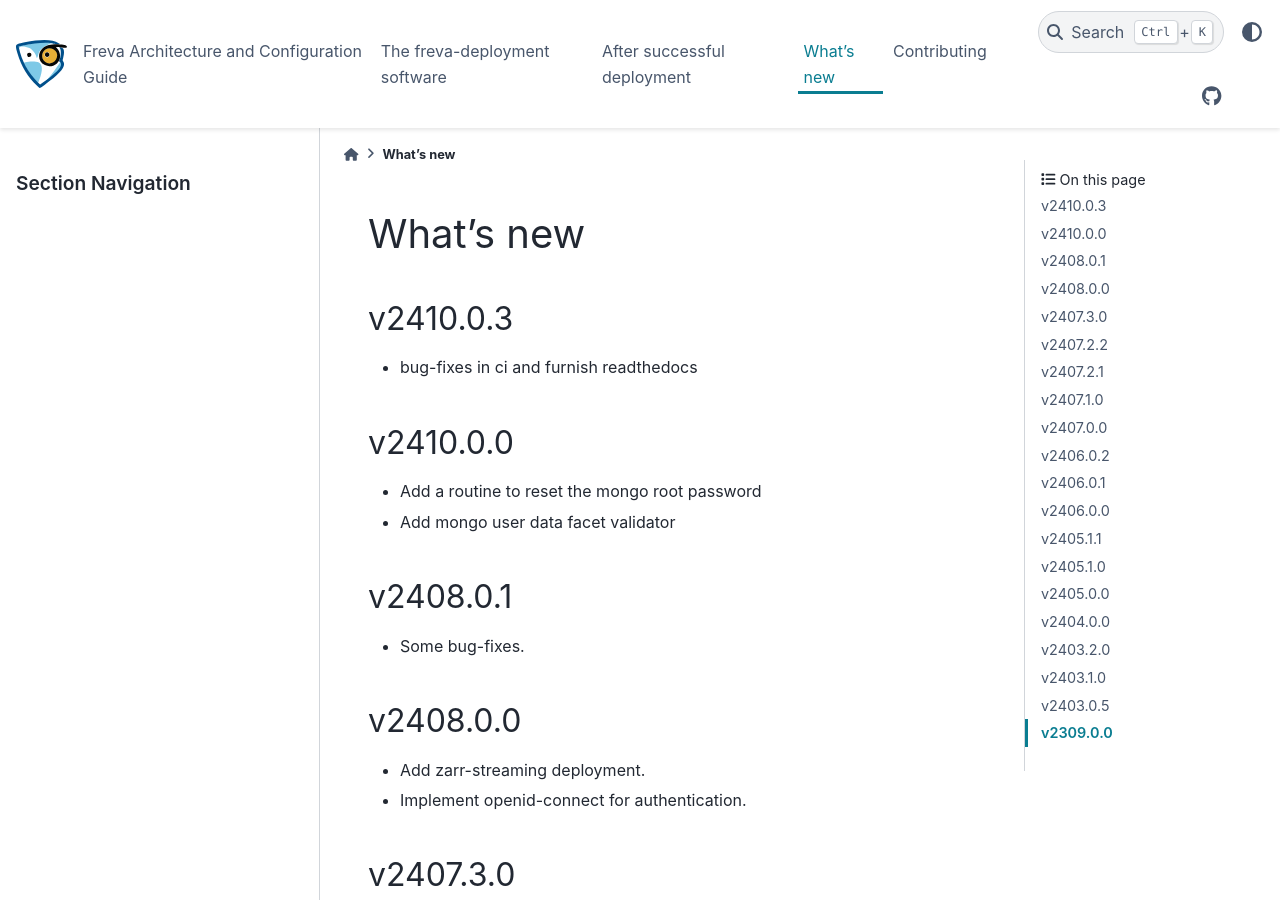
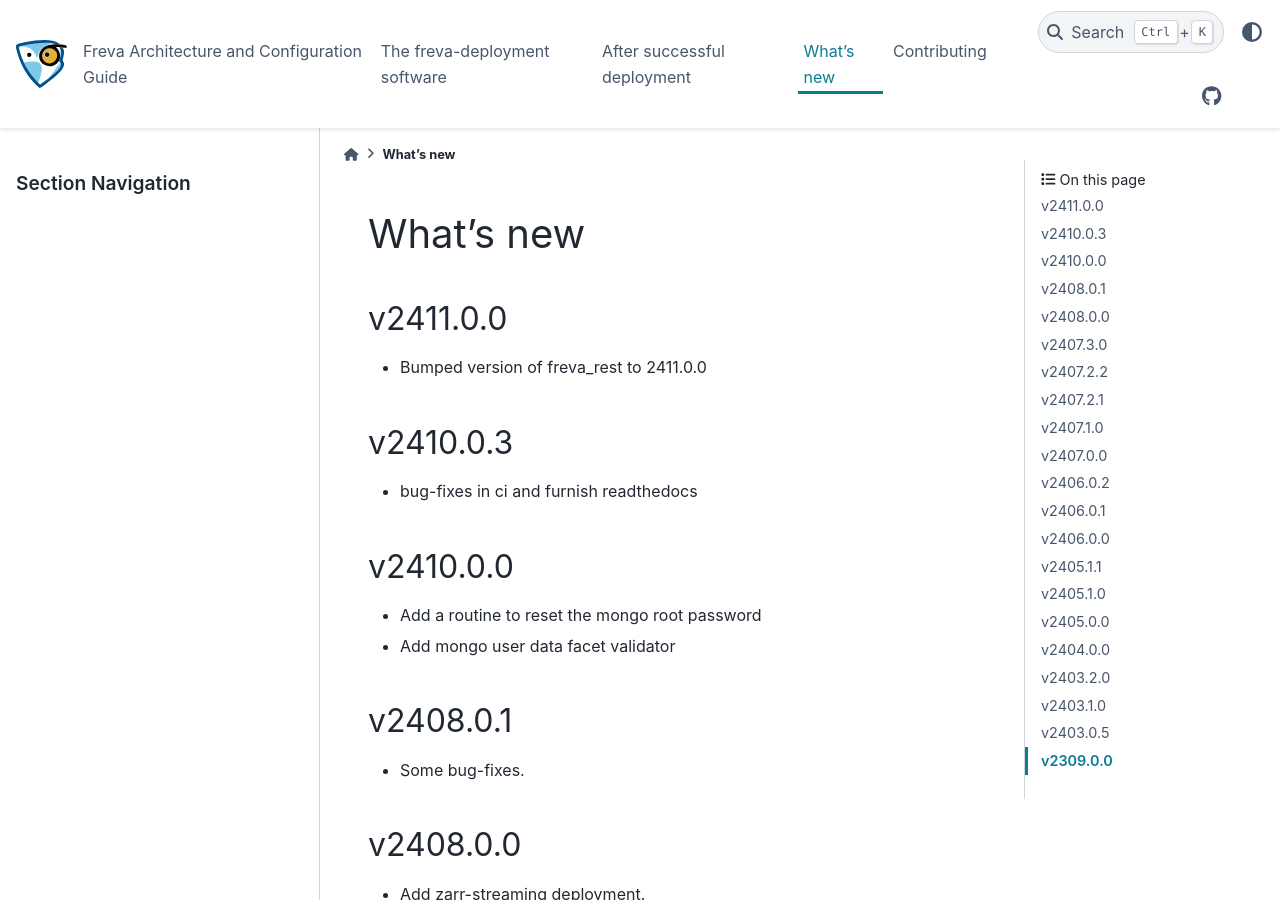
Before and after one commit to FREVA-CLINT/freva-deployment, a Sphinx documentation site: the page built from docs/whatsnew.rst, in a window 1280 px wide and 900 px high. Built offline with Sphinx 7.4.7 and the PyData theme 0.15.4, drawn with Linux system fonts in a browser that asks for light colours; pages that are not in the unit, such as notebooks, are missing from menus.

Commit message:
Bump freva_rest version to 2411.0.0

```diff
--- a/docs/whatsnew.rst
+++ b/docs/whatsnew.rst
@@ -6,6 +6,12 @@ What's new
 .. toctree::
    :maxdepth: 0
    :titlesonly:
+
+v2411.0.0
+~~~~~~~~
+* Bumped version of freva_rest to 2411.0.0
+
+
 
 v2410.0.3
 ~~~~~~~~
--- a/src/freva_deployment/__init__.py
+++ b/src/freva_deployment/__init__.py
@@ -1,7 +1,7 @@
 import argparse
 from urllib.request import urlretrieve
 
-__version__ = "2410.0.3"
+__version__ = "2411.0.0"
 
 FREVA_PYTHON_VERSION = "3.12"
 AVAILABLE_PYTHON_VERSIONS = ["3.8", "3.9", "3.10", "3.11", "3.12"]
```
Also changed, not shown: 1 other file.
